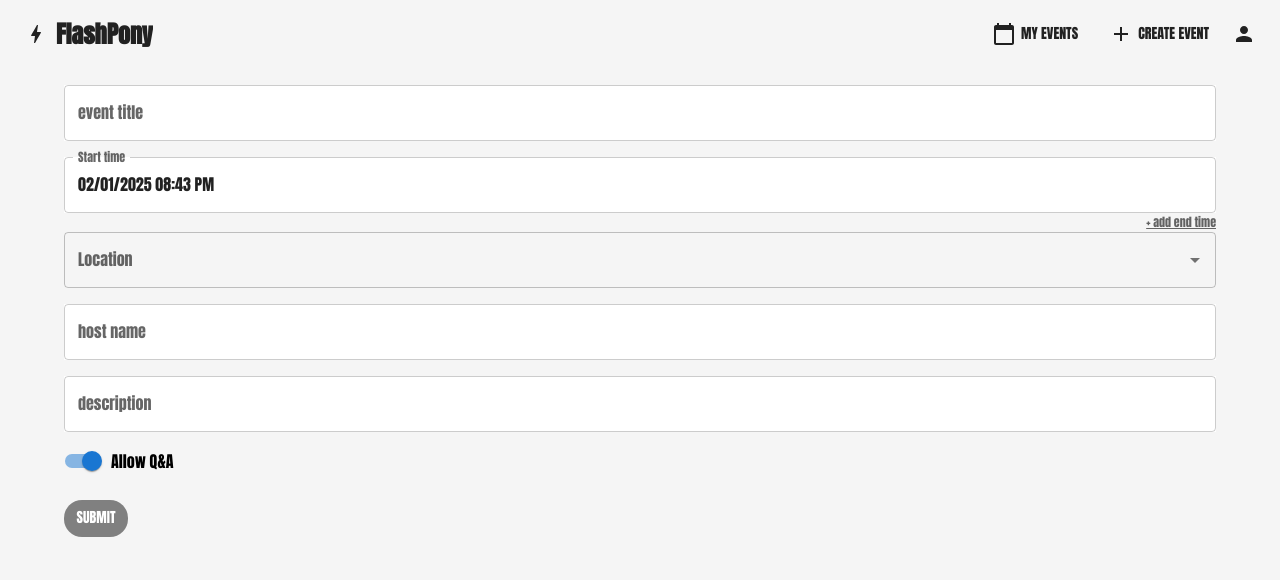
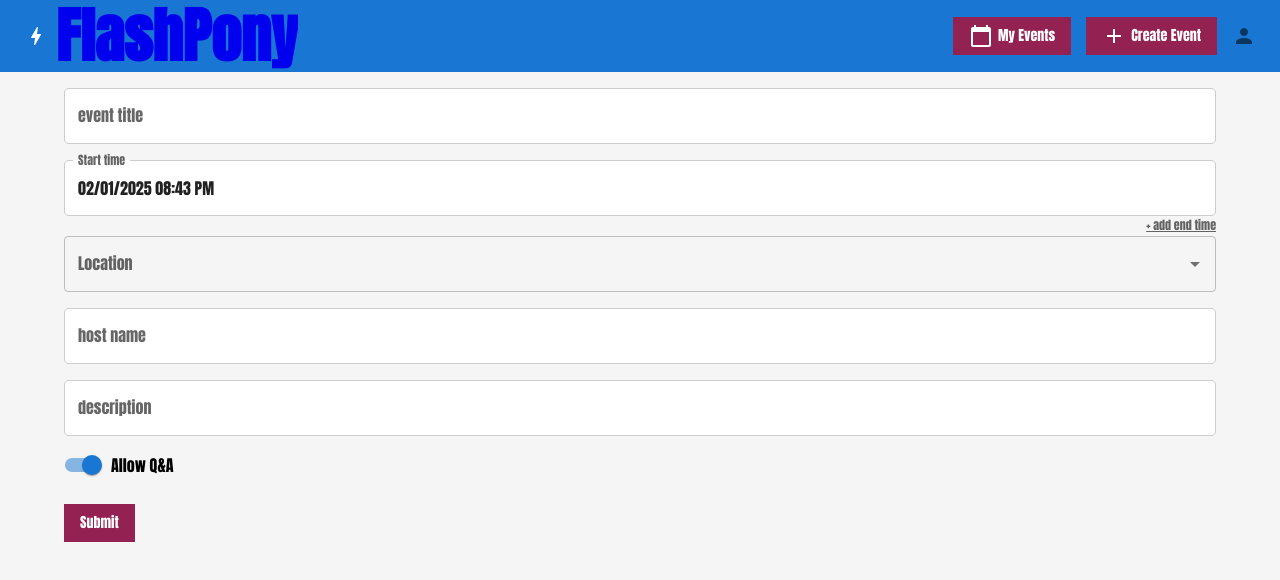
Before and after one commit to kalikokalikova/fp-client, a React (Vite) app: page / in a window 1280 px wide. Shown: the top 580 px of the page. Built offline with nearby package versions, Linux system fonts and the light colour scheme; a web font is replaced by a local one.

Commit message:
global styles for buttons

```diff
--- a/src/App.css
+++ b/src/App.css
@@ -4,8 +4,3 @@
   font-optical-sizing: auto;
   font-style: normal;
 }
-.action-button {
-  background-color: gray !important;
-  color: white !important;
-  border-radius: 18px !important;
-}
--- a/src/components/ResizedTextLine.jsx
+++ b/src/components/ResizedTextLine.jsx
@@ -63,6 +63,7 @@
   return (
     <Box
       sx={{
+        textTransform: "uppercase",
         display: "flex",
         gridAutoFlow: "column",
         justifyContent: "space-between",
--- a/src/components/events/EventInfo.jsx
+++ b/src/components/events/EventInfo.jsx
@@ -34,7 +34,6 @@
     <Container
       ref={elementRef}
       sx={{
-        textTransform: "uppercase",
         backgroundColor: "#F7FDFF",
         margin: "0 8px",
         width: "auto",
@@ -88,11 +87,11 @@
 
       <Divider sx={{ borderColor: "#FFCB83", margin: "10px 0" }} />
 
-      <Box className="barlow-regular" sx={{ textTransform: "none" }}>{data.event.description}</Box>
+      <Box className="barlow-regular">{data.event.description}</Box>
 
       <Box>
 
-        <Button>Save</Button>
+        <Button variant="outlined">Save</Button>
         <Button>Share</Button>
       </Box>
     </Container>
--- a/src/components/events/QandAs.jsx
+++ b/src/components/events/QandAs.jsx
@@ -57,7 +57,7 @@
     }}>
       <Typography>Q&A</Typography>
       <Typography>Anyone can ask, anyone can answer.</Typography>
-      <Button onClick={handleAskQuestion}>ask a question</Button>
+
       {questionInputOpen && (
           <Box>
             <TextField label="Your question" variant="outlined" value={questionText} onChange={handleQuestionChange} />
@@ -77,6 +77,7 @@
         ))}</Box>
         </>
       )}
+      <Button onClick={handleAskQuestion}>ask a question</Button>
 
 
     </Container>
--- a/src/theme.jsx
+++ b/src/theme.jsx
@@ -1,51 +1,65 @@
-import { createTheme } from '@mui/material/styles';
+import { createTheme } from "@mui/material/styles";
 
 const theme = createTheme({
-  palette: {
-    primaryDark: "#181818f5", // custom charcoal
-    primaryLight: "#f5f5f5", // custom parchment
-    text: {
-      light: '#f5f5f5', // custome parchment
-      dark: '#181818f5'
-    },
-  },
   typography: {
-    // fontFamily: "Reddit Sans Condensed, sans-serif",
-    fontFamily: "Anton, sans-serif"
+    fontFamily: "Anton, sans-serif",
   },
   components: {
     MuiButton: {
       styleOverrides: {
         root: {
-          // Default styles (if any)
+          backgroundColor: "#932253",
+          borderRadius: 0,
+          color: "white",
+          textTransform: "capitalize",
+          boxSizing: "border-box", // Ensure border-box is applied
+          border: "1px solid transparent", // Contained button has a 1px transparent border
+          padding: "6px 15px", // Adjusted padding for contained to account for its 1px border.
+          // Original MUI default for medium contained is often 6px 16px.
+          // (16px - 1px border = 15px effectively)
+
+          "&:hover": {
+            backgroundColor: "white !important",
+            color: "#932253",
+            border: "1px solid #932253 !important", // On hover, the border becomes visible
+          },
+
+          "&:focus": {},
+
+          "&:active": {},
         },
-        '&.action': {
-          backgroundColor: "gray",
-          color: "white",
-          borderRadius: '18px', // Pill shape
+        outlined: {
+          backgroundColor: "white",
+          color: "#932253 !important",
+          boxSizing: "border-box", // Ensure border-box is applied
+          border: "1px solid #932253", // Outlined button has a 1px visible border
+          padding: "6px 15px", // Adjusted padding for outlined to match contained.
+          // This should be the same as 'root' padding when considering the border.
+
+          "&:hover": {
+            backgroundColor: "#932253 !important",
+            color: "white !important",
+            borderColor: "#932253", // Example hover border color change
+          },
+          "&:focus": {},
+          "&:active": {},
         },
-      },
-    },
-    MuiTypography: {
-      styleOverrides: {
-        h1: {
-          fontSize: '1.6rem',
-        },
-        h2: {
-          fontSize: '1.5rem',
-        },
-        h3: {
-          fontSize: '1rem',
-          fontWeight: 'bold',
-        },
-        h4: {
-          fontSize: '.75rem',
-        },
-        h5: {
-          fontSize: '.5rem',
-        },
-        h6: {
-          fontSize: '.25rem',
+        // If you're also using the 'text' variant and want consistency:
+        text: {
+          boxSizing: "border-box",
+          border: "1px solid transparent", // Give it a transparent border too
+          padding: "6px 15px", // Match padding to root
+          "&:hover": {
+            backgroundColor: "rgba(0,0,0,0.04)", // MUI default text button hover is usually subtle
+            border: "1px solid transparent",
+          },
+          "&:focus": {
+            outline: "none",
+            border: "1px solid purple",
+          },
+          "&:active": {
+            transform: "none",
+          },
         },
       },
     },
```
